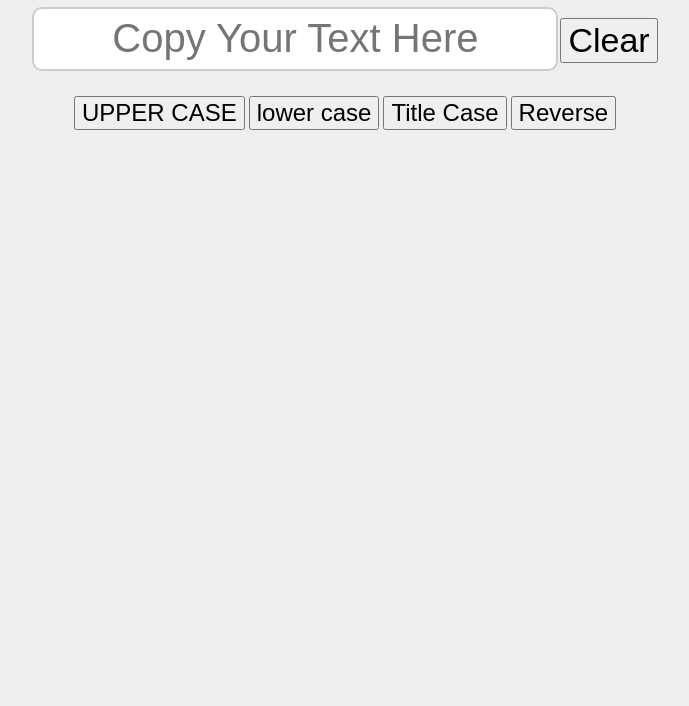
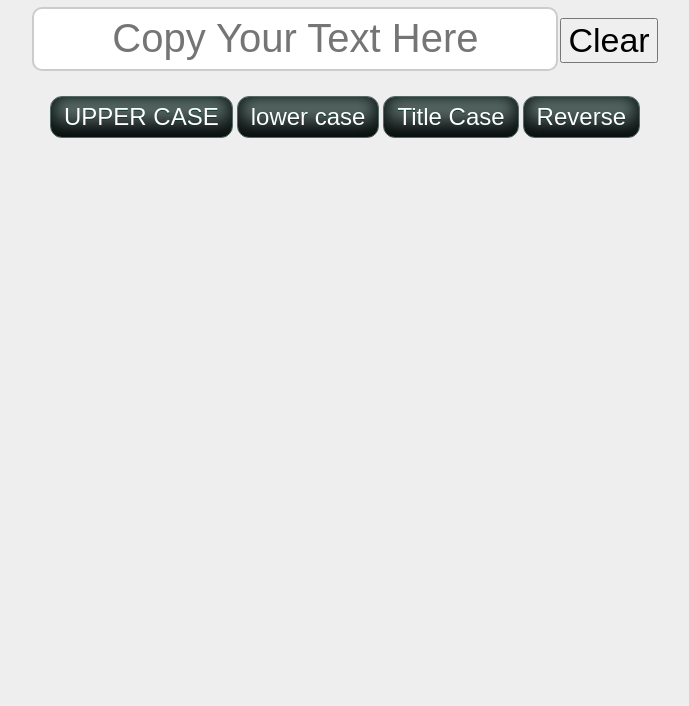
Before and after one commit to Chaitanyadeep/CaseModifier, a plain HTML site: page index.html in a window 1280 px wide. Shown: the part 94-800 px from the top of the page, without its empty margins (295-984 px from the left). Drawn offline with Linux system fonts and the light colour scheme.

Commit message:
Style Buttons

```diff
--- a/css/style.css
+++ b/css/style.css
@@ -1,4 +1,43 @@
 
+.myButton {
+    -moz-box-shadow:inset 0px 0px 15px 3px #0a1413;
+    -webkit-box-shadow:inset 0px 0px 15px 3px #0a1413;
+    box-shadow:inset 0px 0px 15px 3px #0a1413;
+    background:-webkit-gradient(linear, left top, left bottom, color-stop(0.05, #768d87), color-stop(1, #090a0a));
+    background:-moz-linear-gradient(top, #768d87 5%, #090a0a 100%);
+    background:-webkit-linear-gradient(top, #768d87 5%, #090a0a 100%);
+    background:-o-linear-gradient(top, #768d87 5%, #090a0a 100%);
+    background:-ms-linear-gradient(top, #768d87 5%, #090a0a 100%);
+    background:linear-gradient(to bottom, #768d87 5%, #090a0a 100%);
+    filter:progid:DXImageTransform.Microsoft.gradient(startColorstr='#768d87', endColorstr='#090a0a',GradientType=0);
+    background-color:#768d87;
+    -moz-border-radius:12px;
+    -webkit-border-radius:12px;
+    border-radius:12px;
+    border:1px solid #566963;
+    display:inline-block;
+    cursor:pointer;
+    color:#ffffff;
+    font-family:arial;
+    font-size:15px;
+    padding:6px 13px;
+    text-decoration:none;
+    text-shadow:0px 1px 0px #103832;
+}
+.myButton:hover {
+    background:-webkit-gradient(linear, left top, left bottom, color-stop(0.05, #090a0a), color-stop(1, #768d87));
+    background:-moz-linear-gradient(top, #090a0a 5%, #768d87 100%);
+    background:-webkit-linear-gradient(top, #090a0a 5%, #768d87 100%);
+    background:-o-linear-gradient(top, #090a0a 5%, #768d87 100%);
+    background:-ms-linear-gradient(top, #090a0a 5%, #768d87 100%);
+    background:linear-gradient(to bottom, #090a0a 5%, #768d87 100%);
+    filter:progid:DXImageTransform.Microsoft.gradient(startColorstr='#090a0a', endColorstr='#768d87',GradientType=0);
+    background-color:#090a0a;
+}
+.myButton:active {
+    position:relative;
+    top:1px;
+}
 input[type=text]{
     padding:6px;font-size:18px;
     border:2px solid #ccc;
```
